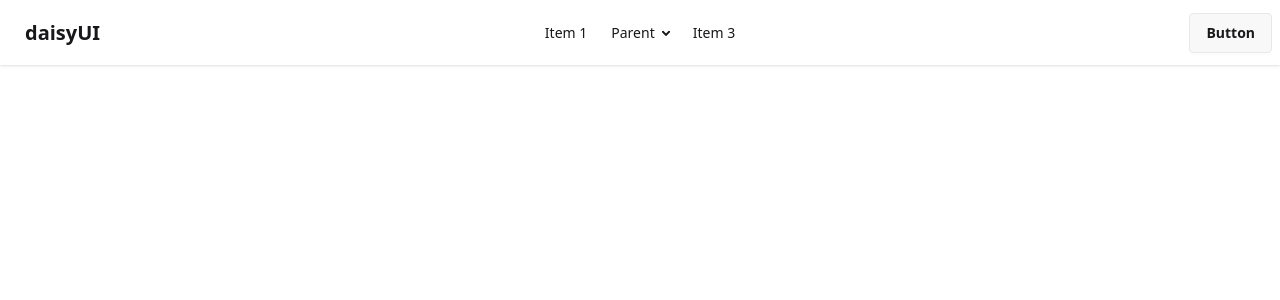
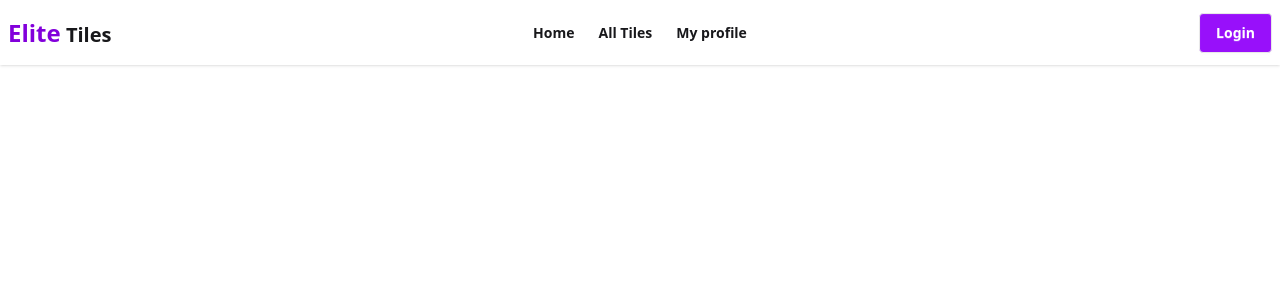
Before and after one commit to Sagor8187/My-Tiles-Gallary, a Next.js app: page / in a window 1280 px wide. Shown: the top 300 px of the page. Built offline with nearby package versions, Linux system fonts and the light colour scheme.

Commit message:
navbar design complete

```diff
--- a/src/app/layout.js
+++ b/src/app/layout.js
@@ -20,7 +20,7 @@ export const metadata = {
 export default function RootLayout({ children }) {
   return (
     <html
-      lang="en"
+      lang="en" data-theme="light"
       className={`${geistSans.variable} ${geistMono.variable} h-full antialiased`}
     >
       <body className="min-h-full flex flex-col">
--- a/src/component/common/Navbar.jsx
+++ b/src/component/common/Navbar.jsx
@@ -25,52 +25,32 @@ export default function Navbar() {
               tabIndex="-1"
               className="menu menu-sm dropdown-content bg-base-100 rounded-box z-1 mt-3 w-52 p-2 shadow"
             >
-              <li>
-                <a>Item 1</a>
-              </li>
-              <li>
-                <a>Parent</a>
-                <ul className="p-2">
-                  <li>
-                    <a>Submenu 1</a>
-                  </li>
-                  <li>
-                    <a>Submenu 2</a>
-                  </li>
-                </ul>
-              </li>
-              <li>
-                <a>Item 3</a>
-              </li>
+            <ul  className="menu menu-horizontal px-1 font-bold">
+            <li>
+              <a>Home</a>
+            </li>
+            <li><a >All Tiles</a></li>
+            <li>
+              <a>My profile</a>
+            </li>
+          </ul>
             </ul>
           </div>
-          <a className="btn btn-ghost text-xl">daisyUI</a>
+          <a className="text-xl font-bold"><span className="text-2xl text-purple-700 ">Elite</span> Tiles</a>
         </div>
         <div className="navbar-center hidden lg:flex">
-          <ul className="menu menu-horizontal px-1">
+          <ul  className="menu menu-horizontal px-1 font-bold">
             <li>
-              <a>Item 1</a>
+              <a>Home</a>
             </li>
+            <li><a >All Tiles</a></li>
             <li>
-              <details>
-                <summary>Parent</summary>
-                <ul className="p-2 bg-base-100 w-40 z-1">
-                  <li>
-                    <a>Submenu 1</a>
-                  </li>
-                  <li>
-                    <a>Submenu 2</a>
-                  </li>
-                </ul>
-              </details>
-            </li>
-            <li>
-              <a>Item 3</a>
+              <a>My profile</a>
             </li>
           </ul>
         </div>
         <div className="navbar-end">
-          <a className="btn">Button</a>
+          <a className="btn bg-purple-600 text-white font-bold">Login</a>
         </div>
       </div>
     </div>
```
